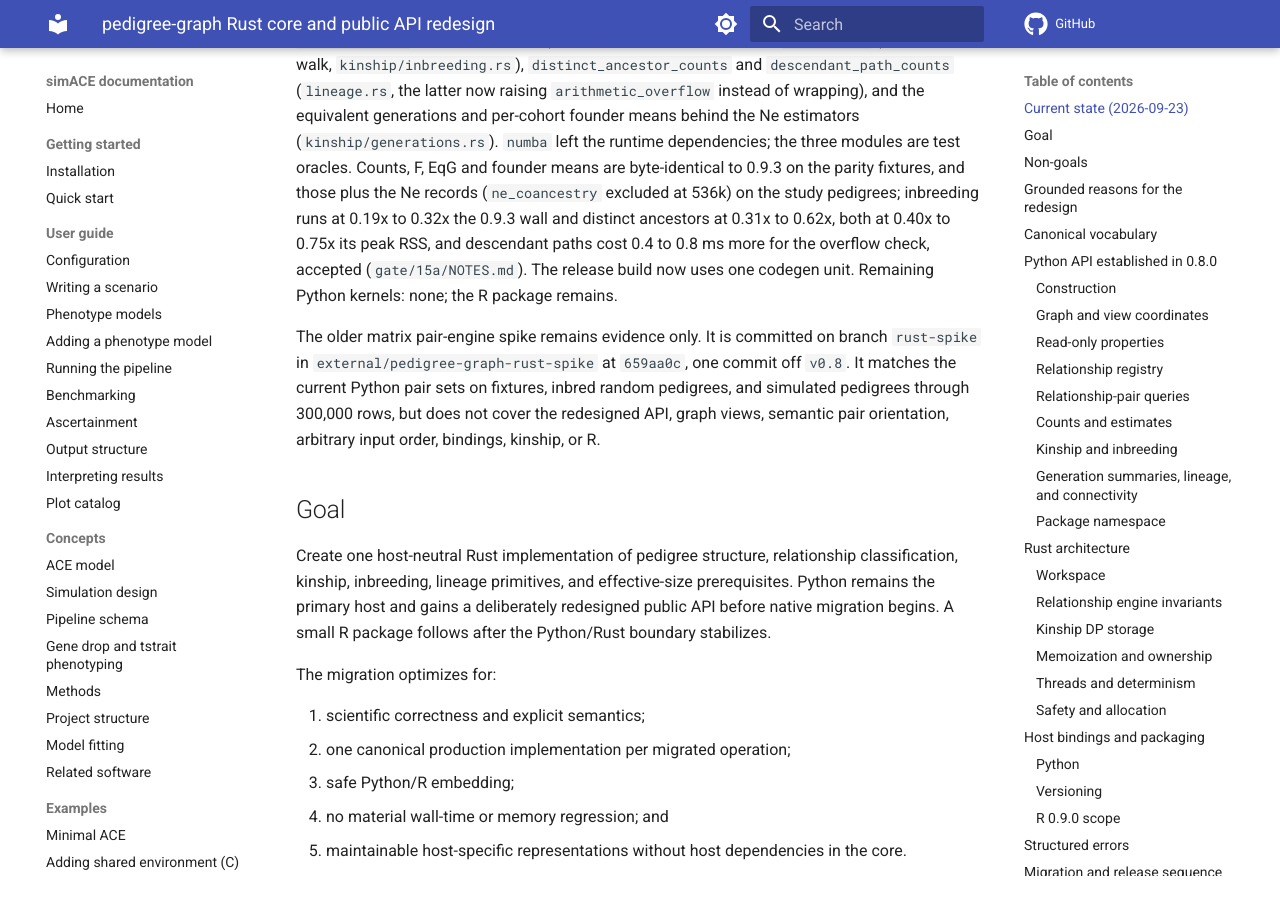
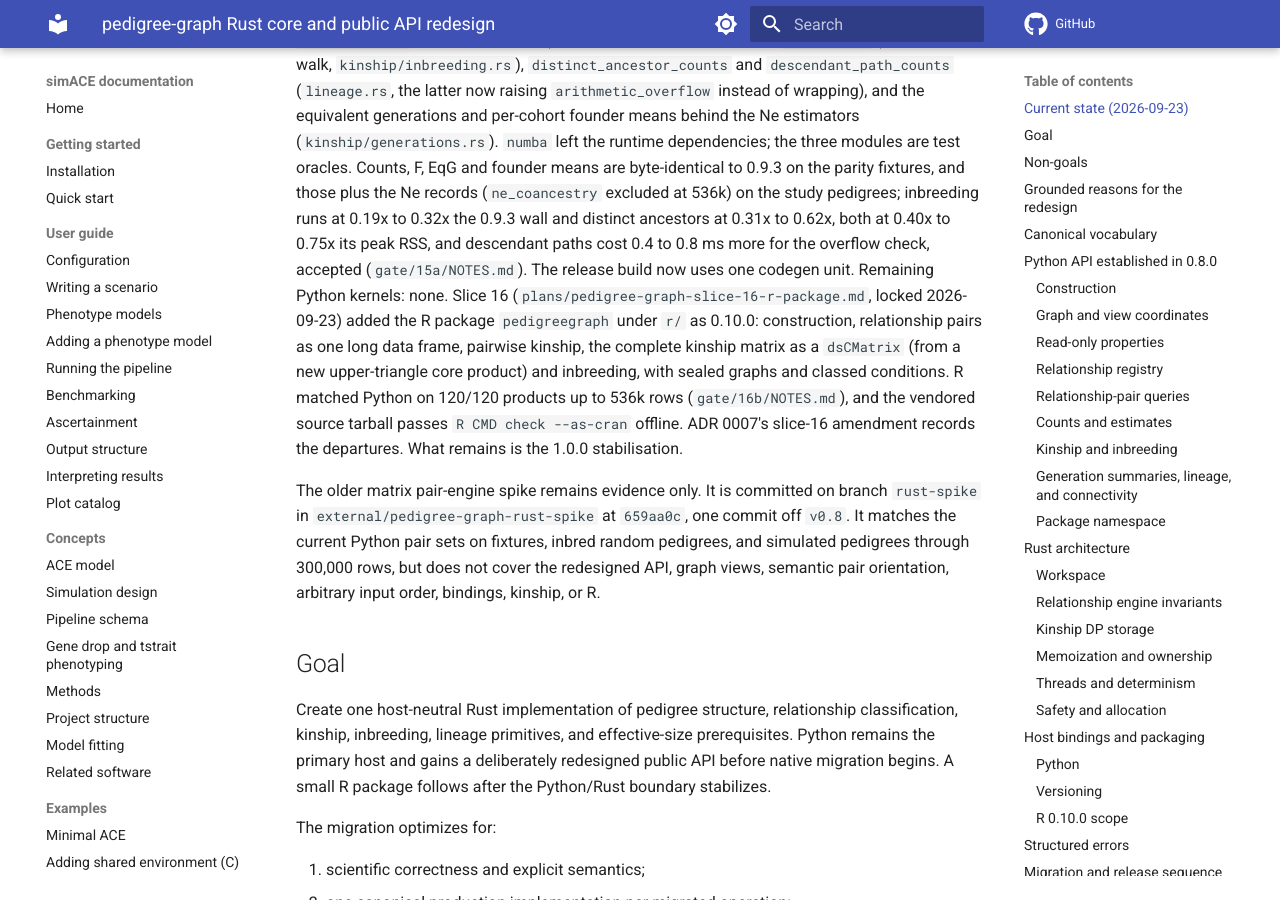
Before and after one commit to rwaples/simACE, an MkDocs documentation site: the page built from docs/plans/pedigree-graph-rust-core.md, in a window 1280 px wide and 900 px high, scrolled down 2461 px. Built offline with MkDocs 1.6.1 and Material for MkDocs 9.7.7, drawn with Linux system fonts in a browser that asks for light colours; comment, search, counter and statistics services are not loaded; some of the changed text lies outside the part shown.

Commit message:
Record the R package (slice 16) in the Rust-core plan
pedigree-graph 0.10.0 carries the R package: the roadmap step is renumbered
from 0.9.0 and marked done, the current state says so, and the R scope
section points at ADR 0007's slice-16 amendment for the shipped shape.

````diff
--- a/docs/plans/pedigree-graph-rust-core.md
+++ b/docs/plans/pedigree-graph-rust-core.md
@@ -117,7 +117,15 @@ inbreeding runs at 0.19x to 0.32x the 0.9.3 wall and distinct ancestors at
 0.31x to 0.62x, both at 0.40x to 0.75x its peak RSS, and descendant paths
 cost 0.4 to 0.8 ms more for the overflow check, accepted
 (`gate/15a/NOTES.md`). The release build now uses one codegen unit.
-Remaining Python kernels: none; the R package remains.
+Remaining Python kernels: none.
+Slice 16 (`plans/pedigree-graph-slice-16-r-package.md`, locked 2026-09-23)
+added the R package `pedigreegraph` under `r/` as 0.10.0: construction,
+relationship pairs as one long data frame, pairwise kinship, the complete
+kinship matrix as a `dsCMatrix` (from a new upper-triangle core product) and
+inbreeding, with sealed graphs and classed conditions. R matched Python on
+120/120 products up to 536k rows (`gate/16b/NOTES.md`), and the vendored
+source tarball passes `R CMD check --as-cran` offline. ADR 0007's slice-16
+amendment records the departures. What remains is the 1.0.0 stabilisation.
 
 The older matrix pair-engine spike remains evidence only. It is committed on branch
 `rust-spike` in `external/pedigree-graph-rust-spike` at `659aa0c`, one commit off
@@ -459,7 +467,7 @@ crates/
 pedigree_graph/
   ...         # typed Python facade and host representations
 r/
-  ...         # initial extendr package, added in 0.9.0
+  ...         # initial extendr package, added in 0.10.0
 ```
 
 The Rust type is also `PedigreeGraph`, imported as
@@ -590,9 +598,11 @@ CI asserts wheel, sdist, Cargo metadata, DESCRIPTION, and Git tag agree.
 pedigree-graph keeps independent SemVer and is not part of the simACE/fitACE CalVer
 family.
 
-### R 0.9.0 scope
+### R 0.10.0 scope
 
-The first R package remains intentionally small:
+The first R package remains intentionally small. (As shipped in slice 16 the
+pairs are one long data frame and the matrix a `dsCMatrix`; see ADR 0007's
+slice-16 amendment. The sketch below is the original plan.)
 
 ```r
 pg <- pedigree_graph(df)
@@ -708,7 +718,7 @@ production code uses it. (The Caballero–Toro accumulators this step once named
 deleted with their estimator by issue #15 and ADR 0012. Done: generation mean kinship in
 slice 14, the rest in slice 15.)
 
-### 0.9.0 — initial R package
+### 0.10.0 — initial R package (done, slice 16)
 
 Add the small extendr surface, role-aware R pair frames, Matrix CSC conversion, offline
 vendoring, testthat parity, and source-tarball `R CMD check`.
@@ -769,7 +779,7 @@ Before 0.8.0 and every published migration patch:
 - fitACE monorepo: core and every consuming method package;
 - fitACE_epimight: relevant integration tests;
 - pedsum: full tests plus representative CLI smoke tests; and
-- from 0.9.0 onward: testthat and offline source-tarball `R CMD check`.
+- from 0.10.0 onward: testthat and offline source-tarball `R CMD check`.
 
 Intermediate commits may run scoped tests; release gates may not.
 
````
